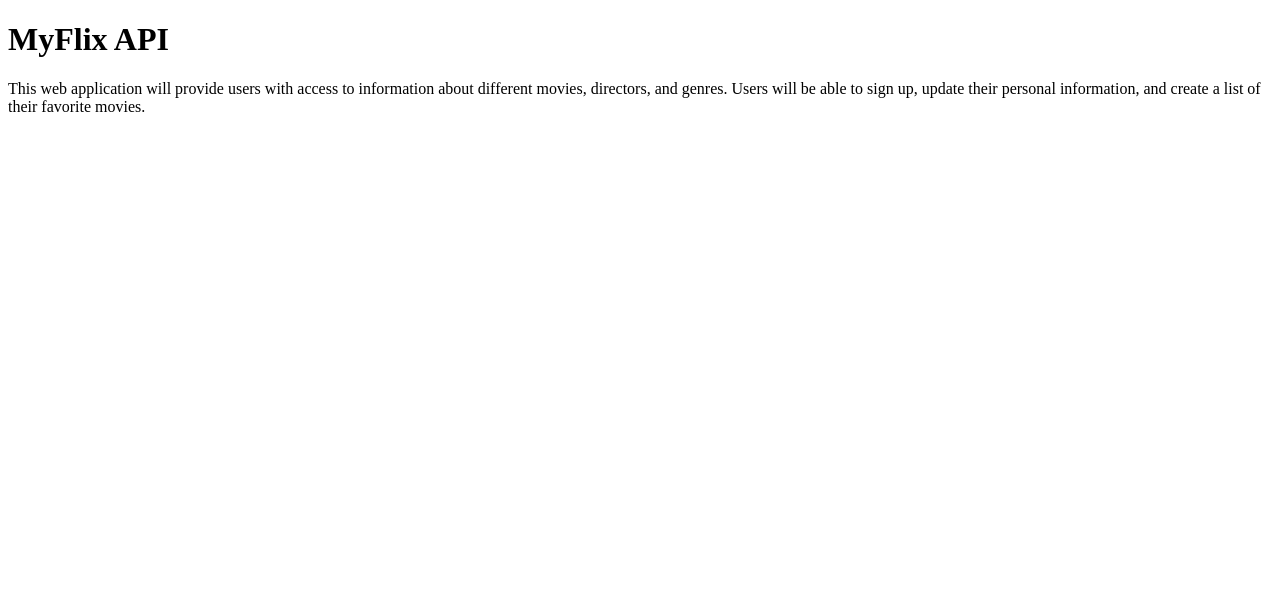
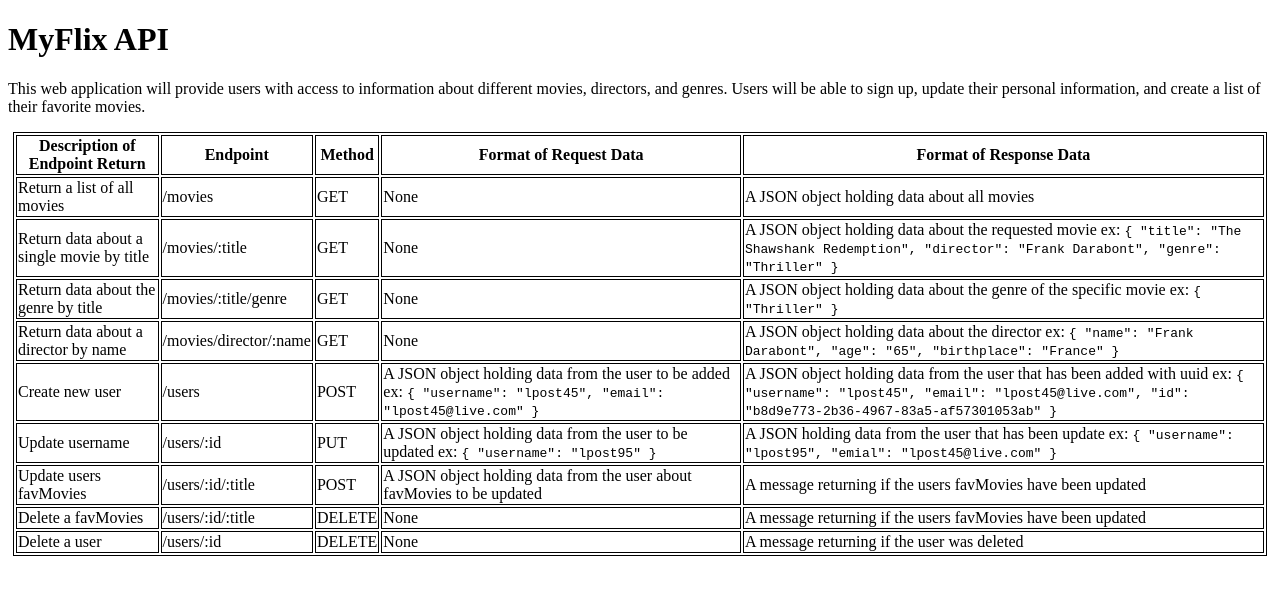
Before and after one commit to lpost45/movie_api, a website: page public/documentation.html in a window 1280 px wide. Drawn offline with Linux system fonts and the light colour scheme.

Commit message:
Added table for app requests

```diff
--- a/public/documentation.html
+++ b/public/documentation.html
@@ -4,9 +4,141 @@
     <meta charset="UTF-8">
     <meta name="viewport" content="width=device-width, initial-scale=1.0">
     <title>Document</title>
+    <style>
+        table, th, td {
+            margin: 5px;
+            border: 1px solid;
+        }
+    </style>
 </head>
 <body>
     <h1>MyFlix API</h1>
     <p>This web application will provide users with access to information about different movies, directors, and genres. Users will be able to sign up, update their personal information, and create a list of their favorite movies.</p>
+    <table>
+        <thead>
+            <tr>
+                <th>Description of Endpoint Return</th>
+                <th>Endpoint</th>
+                <th>Method</th>
+                <th>Format of Request Data</th>
+                <th>Format of Response Data</th>
+            </tr>
+        </thead>
+        <tbody>
+            <tr>
+                <td>Return a list of all movies</td>
+                <td>/movies</td>
+                <td>GET</td>
+                <td>None</td>
+                <td>A JSON object holding data about all movies</td>
+            </tr>
+            <tr>
+                <td>Return data about a single movie by title</td>
+                <td>/movies/:title</td>
+                <td>GET</td>
+                <td>None</td>
+                <td>A JSON object holding data about the requested movie ex:
+                    <code>
+                        {
+                            "title": "The Shawshank Redemption",
+                            "director": "Frank Darabont",
+                            "genre": "Thriller"
+                        }
+                    </code>
+                </td>
+            </tr>
+            <tr>
+                <td>Return data about the genre by title</td>
+                <td>/movies/:title/genre</td>
+                <td>GET</td>
+                <td>None</td>
+                <td>A JSON object holding data about the genre of the specific movie ex:
+                    <code>
+                        {
+                            "Thriller"
+                        }
+                    </code>
+                </td>
+            </tr>
+            <tr>
+                <td>Return data about a director by name</td>
+                <td>/movies/director/:name</td>
+                <td>GET</td>
+                <td>None</td>
+                <td>A JSON object holding data about the director ex:
+                    <code>
+                        {
+                            "name": "Frank Darabont",
+                            "age": "65",
+                            "birthplace": "France"
+                        }
+                    </code>
+                </td>
+            </tr>
+            <tr>
+               <td>Create new user</td>
+               <td>/users</td>
+               <td>POST</td>
+               <td>A JSON object holding data from the user to be added ex:
+                    <code>
+                        {
+                            "username": "lpost45",
+                            "email": "lpost45@live.com"
+                        }
+                    </code>
+               </td>
+               <td>A JSON object holding data from the user that has been added with uuid ex:
+                    <code>
+                        {
+                            "username": "lpost45",
+                            "email": "lpost45@live.com",
+                            "id": "b8d9e773-2b36-4967-83a5-af57301053ab"
+                        }
+                    </code>
+               </td>
+            </tr>
+            <tr>
+                <td>Update username</td>
+                <td>/users/:id</td>
+                <td>PUT</td>
+                <td>A JSON object holding data from the user to be updated ex:
+                    <code>
+                        {
+                            "username": "lpost95"
+                        }
+                    </code>
+                </td>
+                <td>A JSON holding data from the user that has been update ex:
+                    <code>
+                        {
+                            "username": "lpost95",
+                            "emial": "lpost45@live.com"
+                        }
+                    </code>
+                </td>
+            </tr>
+            <tr>
+                <td>Update users favMovies</td>
+                <td>/users/:id/:title</td>
+                <td>POST</td>
+                <td>A JSON object holding data from the user about favMovies to be updated</td>
+                <td>A message returning if the users favMovies have been updated</td>
+            </tr>
+            <tr>
+                <td>Delete a favMovies</td>
+                <td>/users/:id/:title</td>
+                <td>DELETE</td>
+                <td>None</td>
+                <td>A message returning if the users favMovies have been updated</td>
+            </tr>
+            <tr>
+                <td>Delete a user</td>
+                <td>/users/:id</td>
+                <td>DELETE</td>
+                <td>None</td>
+                <td>A message returning if the user was deleted</td>
+            </tr>
+        </tbody>
+    </table>
 </body>
 </html>
```
